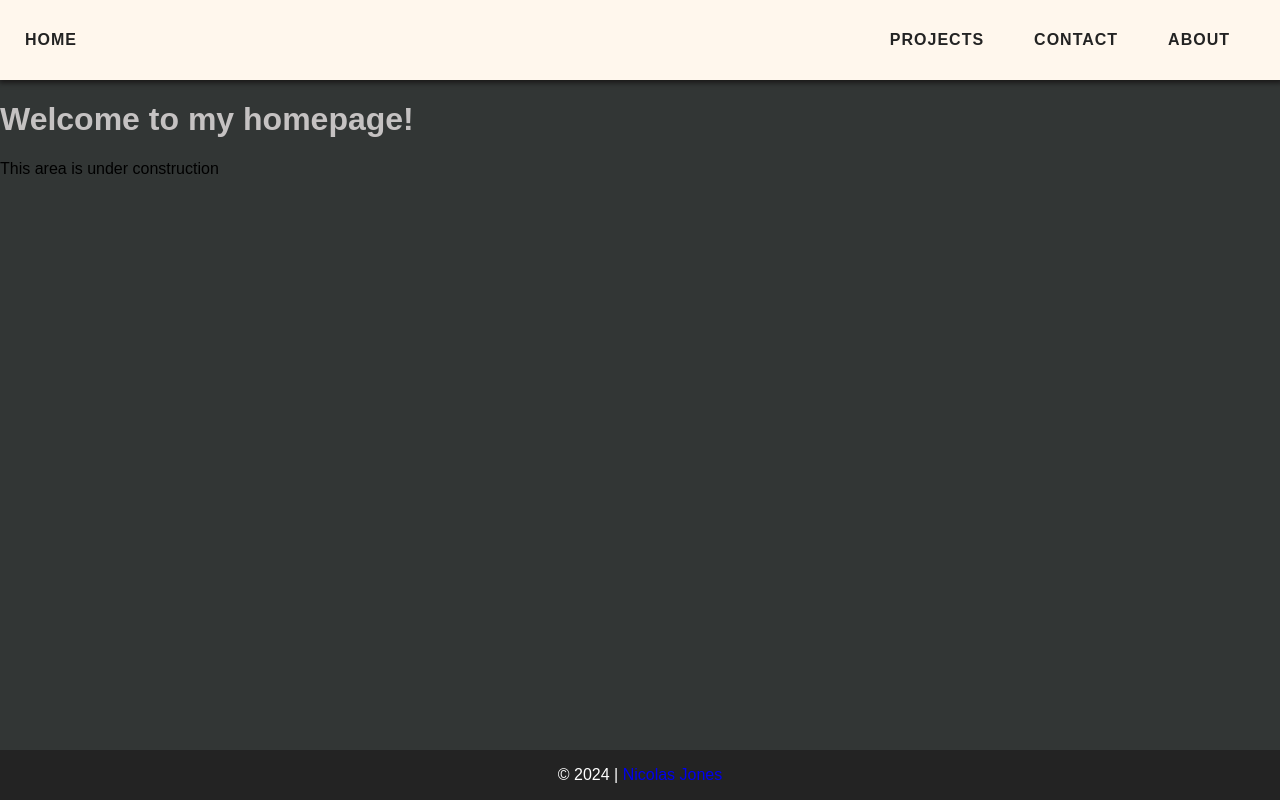
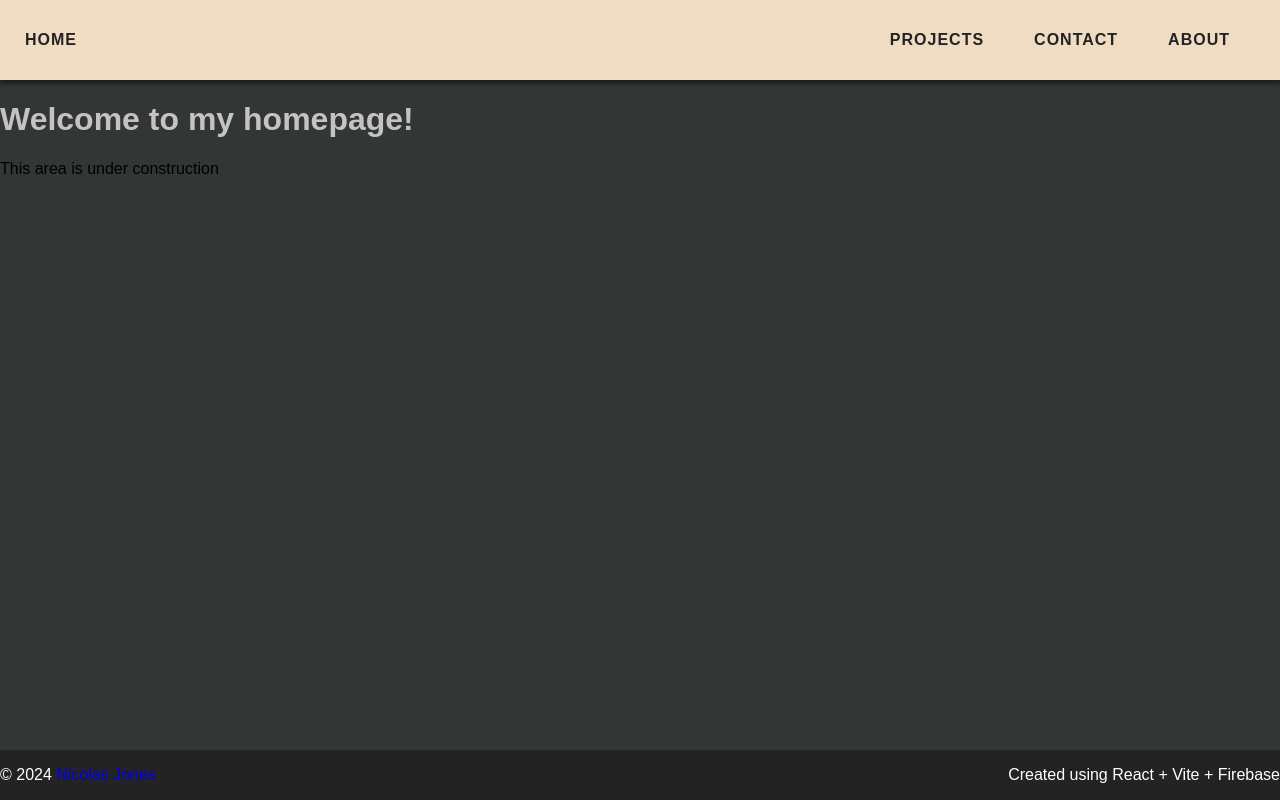
Before and after one commit to JonesInForCode/loafer-portfolio, a React (Vite) app: page / in a window 1280 px wide. Built offline with nearby package versions, Linux system fonts and the light colour scheme.

Commit message:
Update database and add styling

```diff
--- a/firebaseConfig.js
+++ b/firebaseConfig.js
@@ -1,5 +1,5 @@
 import { initializeApp } from "firebase/app";
-import { getFirestore, collection, getDocs } from "firebase/firestore"
+import { getFirestore } from "firebase/firestore"
 
 const firebaseConfig = {
   apiKey: "AIzaSyDbDOEjx--5Wdsrlp7HnaSTV1rYo5TeAlo",
--- a/src/components/Footer.jsx
+++ b/src/components/Footer.jsx
@@ -2,8 +2,10 @@ import React from 'react';
 
 export default function Footer() {
   return(
-  <footer className='footer'>
-    <p className='footer-content'>&copy; {new Date().getFullYear()} | <a href="https://github.com/TheMightyLoafer">Nicolas Jones</a></p>
+  <footer className='footer' style={{display: 'flex', justifyContent: 'space-between'}}>
+
+      <p className='footer-content'>&copy; {new Date().getFullYear()} <a href="https://github.com/TheMightyLoafer">Nicolas Jones</a></p>
+      <p><span>Created using React + Vite + Firebase</span></p>
   </footer>
   )
     }
--- a/src/components/Header.module.css
+++ b/src/components/Header.module.css
@@ -1,6 +1,6 @@
 .navbar {
     display: flex;
-    background: #FFF7ED;
+    background: #f0dbc3;
     justify-content: center;
     align-items: center;
     padding: 25px;
--- a/src/pages/Projects.jsx
+++ b/src/pages/Projects.jsx
@@ -15,11 +15,15 @@ export default function Projects() {
   console.log(projects);
     return (
         <div>
+          <div style={{display: 'grid', gridTemplateColumns: 'repeat(2, 1fr)'}}>
           {Object.keys(projects).map((projectId) => (
-            <div key={projectId}>
-              <p>{projects[projectId].url}</p>
+            <div key={projectId} style={{maxWidth: '300px', backgroundColor: '#000', color: '#fff', borderRadius: '5px'}}>
+              <img src={projects[projectId].img} />
+              <p>{projects[projectId].desc}</p>
+              <p>URL:<a href={projects[projectId].url}> Live Site</a></p>
             </div>
           ))}
+          </div>
         </div>
     )
 }
```
Also changed, not shown: src/assets/BBQmaster.PNG (added).
